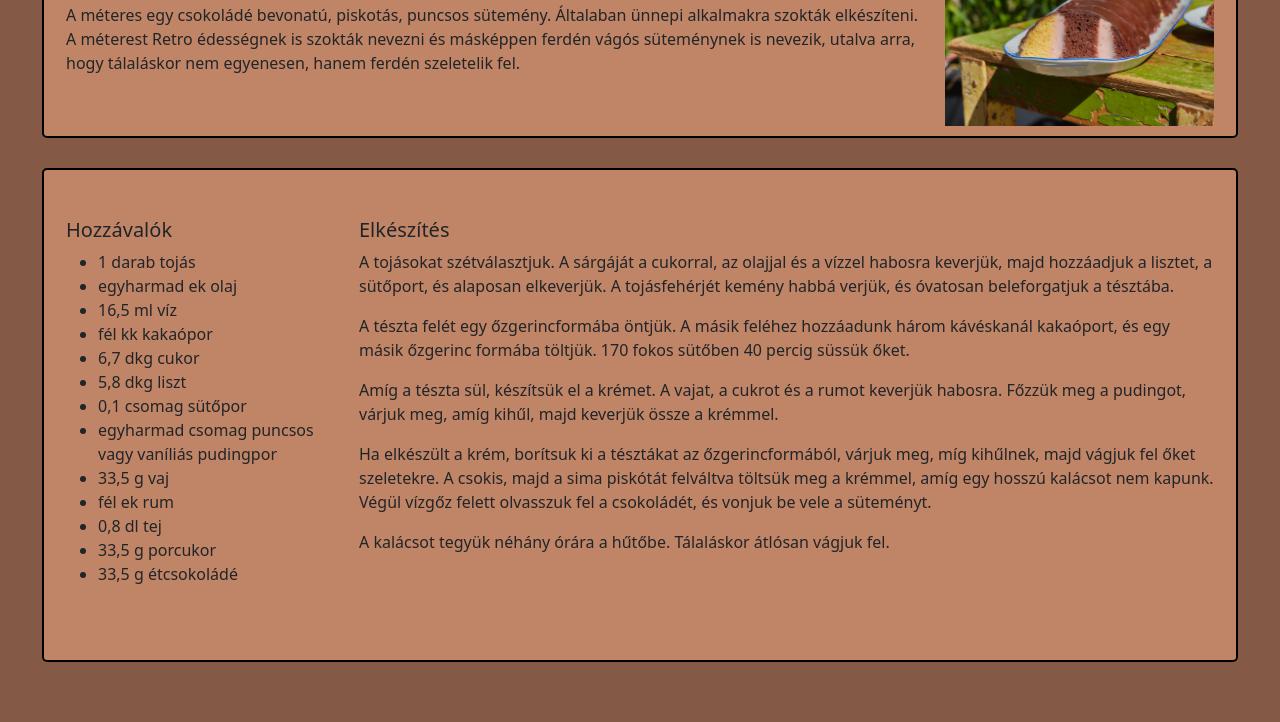
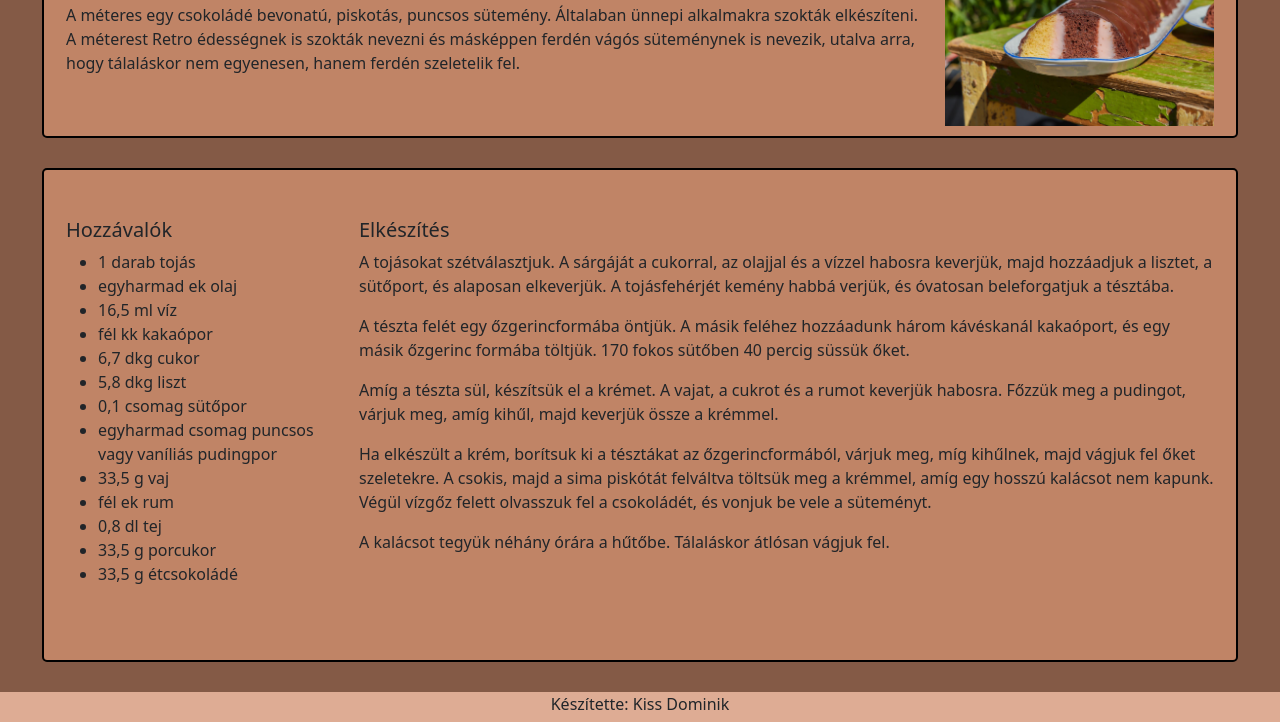
Before and after one commit to kissdominikbence/1_IKT_Projektmunka, a plain HTML site: page index.html in a window 1280 px wide. Shown: the part 149-871 px from the top of the page. Before the commit the page ends 841 px from the top, so only its background shows below. Drawn offline with nearby package versions, Linux system fonts and the light colour scheme.

Commit message:
footer létrehozása

```diff
--- a/index.html
+++ b/index.html
@@ -61,5 +61,8 @@
             </div>
         </div>
 </div>
+<footer>
+    <p>Készítette: Kiss Dominik</p>
+</footer>
 </body>
 </html>
--- a/style.css
+++ b/style.css
@@ -13,3 +13,10 @@ nav{
 #fohatter{
     background-color: rgb(132,90,70);
 }
+
+footer{
+    background-color: rgb(222,172,148);
+    text-align: center;
+    height: 30px;
+
+}
```
